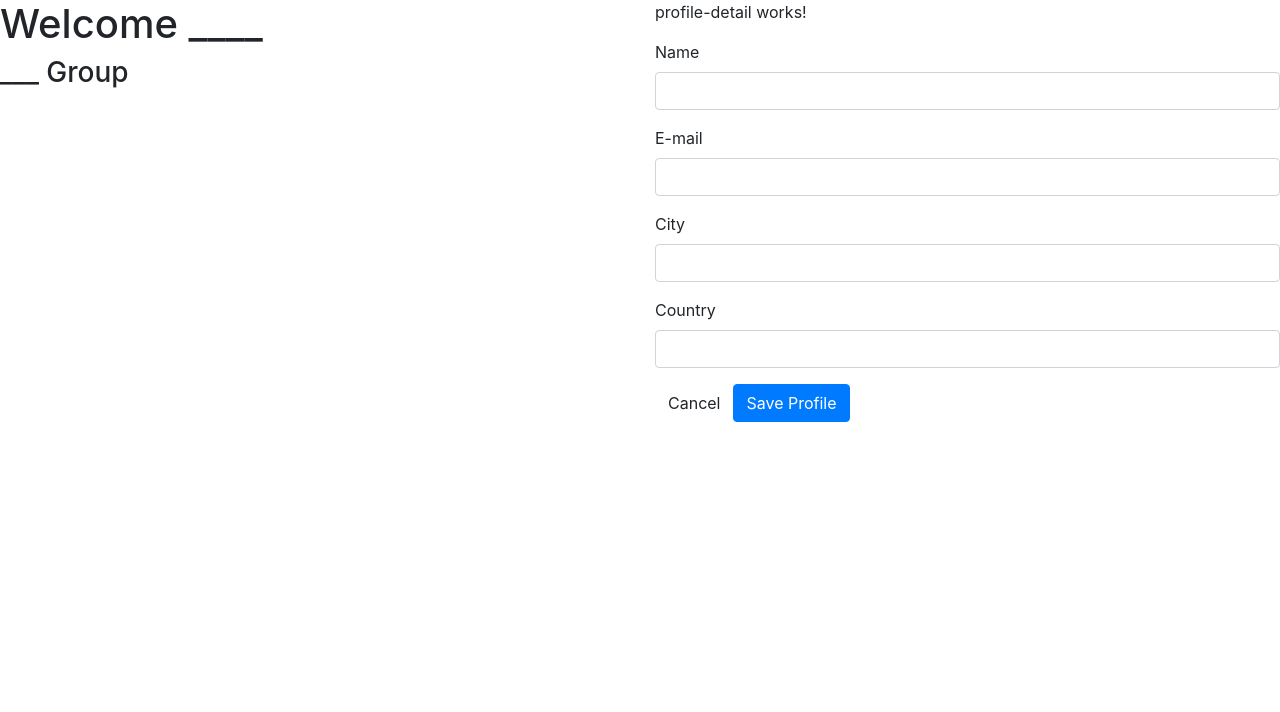
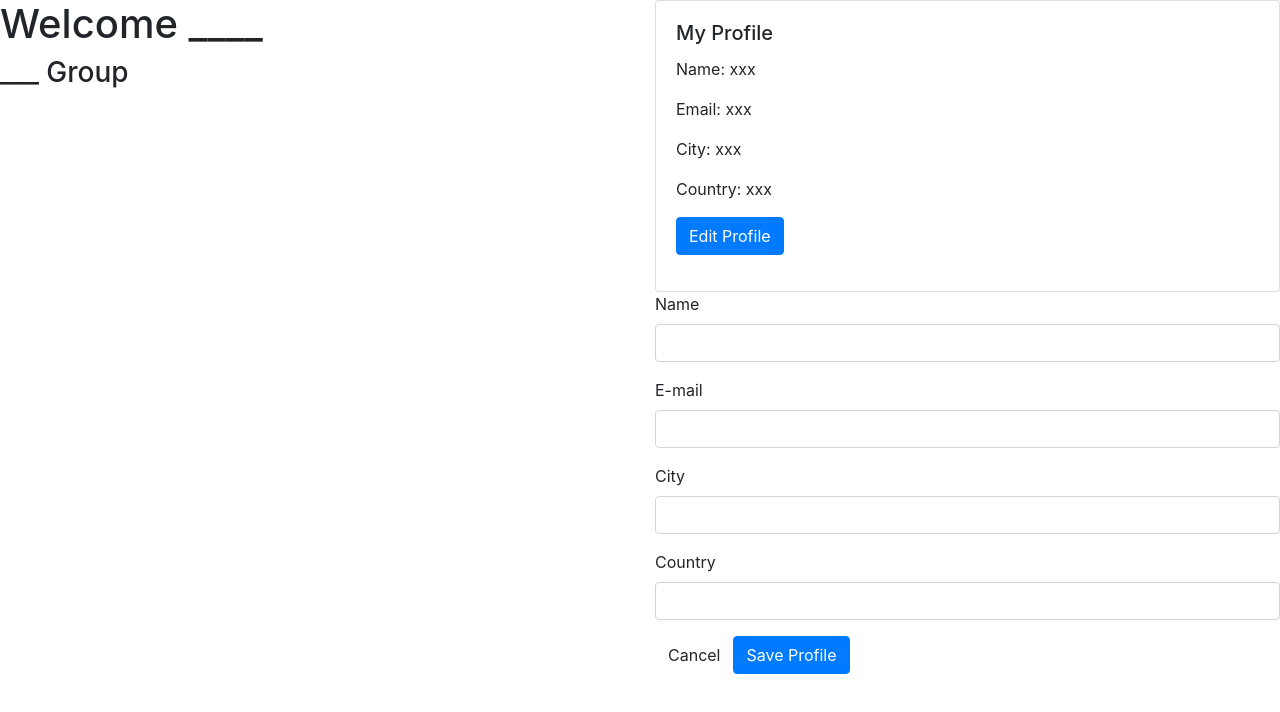
Before and after one commit to evalenzuela/angular-component-communication-1, an Angular app: page / in a window 1280 px wide. Shown: the top 712 px of the page. Built offline with nearby package versions, Linux system fonts and the light colour scheme.

Commit message:
Profile Detail

```diff
--- a/src/app/profile/profile-detail/profile-detail.component.html
+++ b/src/app/profile/profile-detail/profile-detail.component.html
@@ -1,3 +1,23 @@
-<p>
-  profile-detail works!
-</p>
+<div class="card">
+  <div class="card-body">
+    <h5 class="card-title">My Profile</h5>
+    <p>
+      Name: xxx
+    </p>
+    <p>
+      Email: xxx
+    </p>
+    <p>
+      City: xxx
+    </p>
+    <p>
+      Country: xxx
+    </p>
+    <p>
+      <button class="btn btn-primary">
+        Edit Profile
+      </button>
+    </p>
+  </div>
+
+</div>
```
